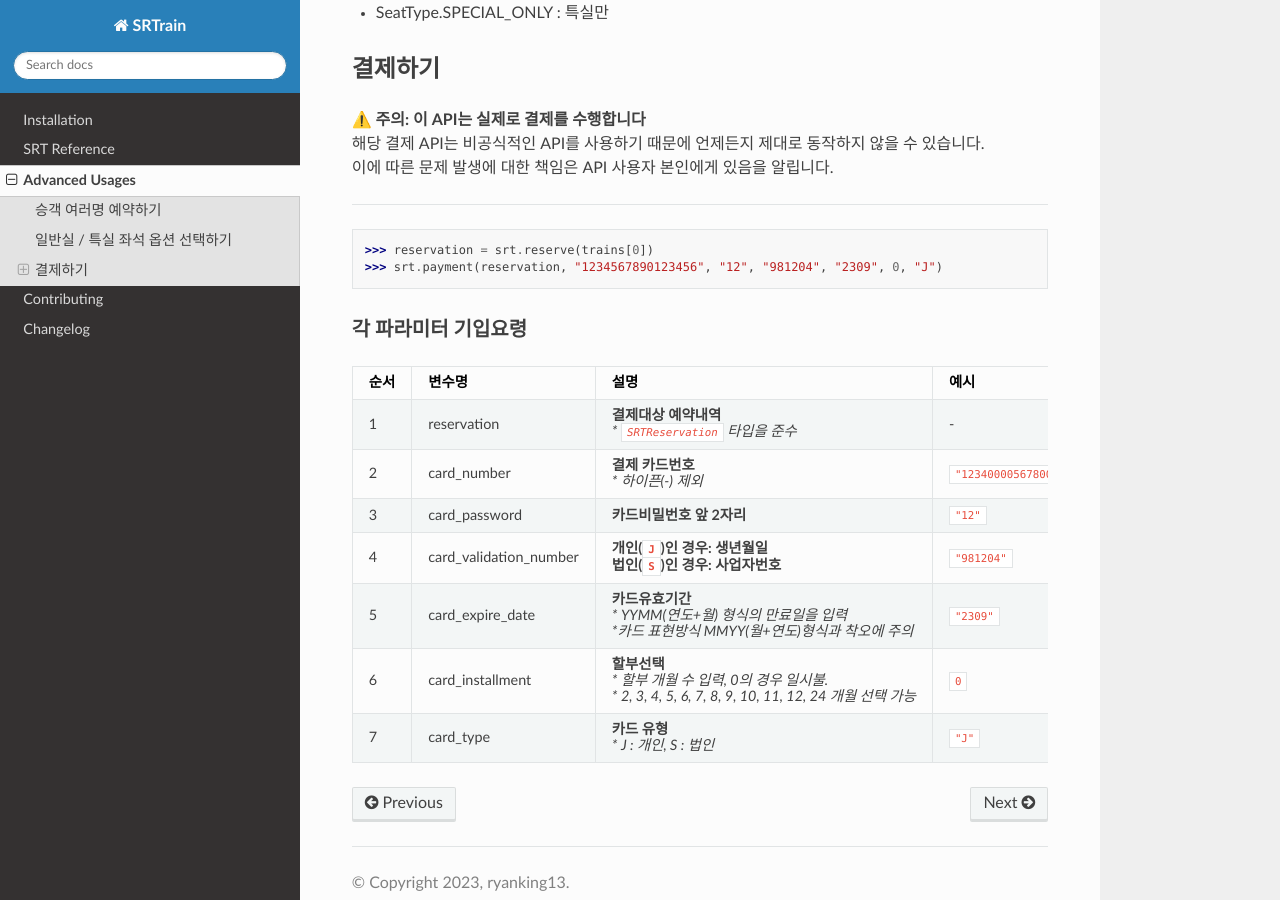
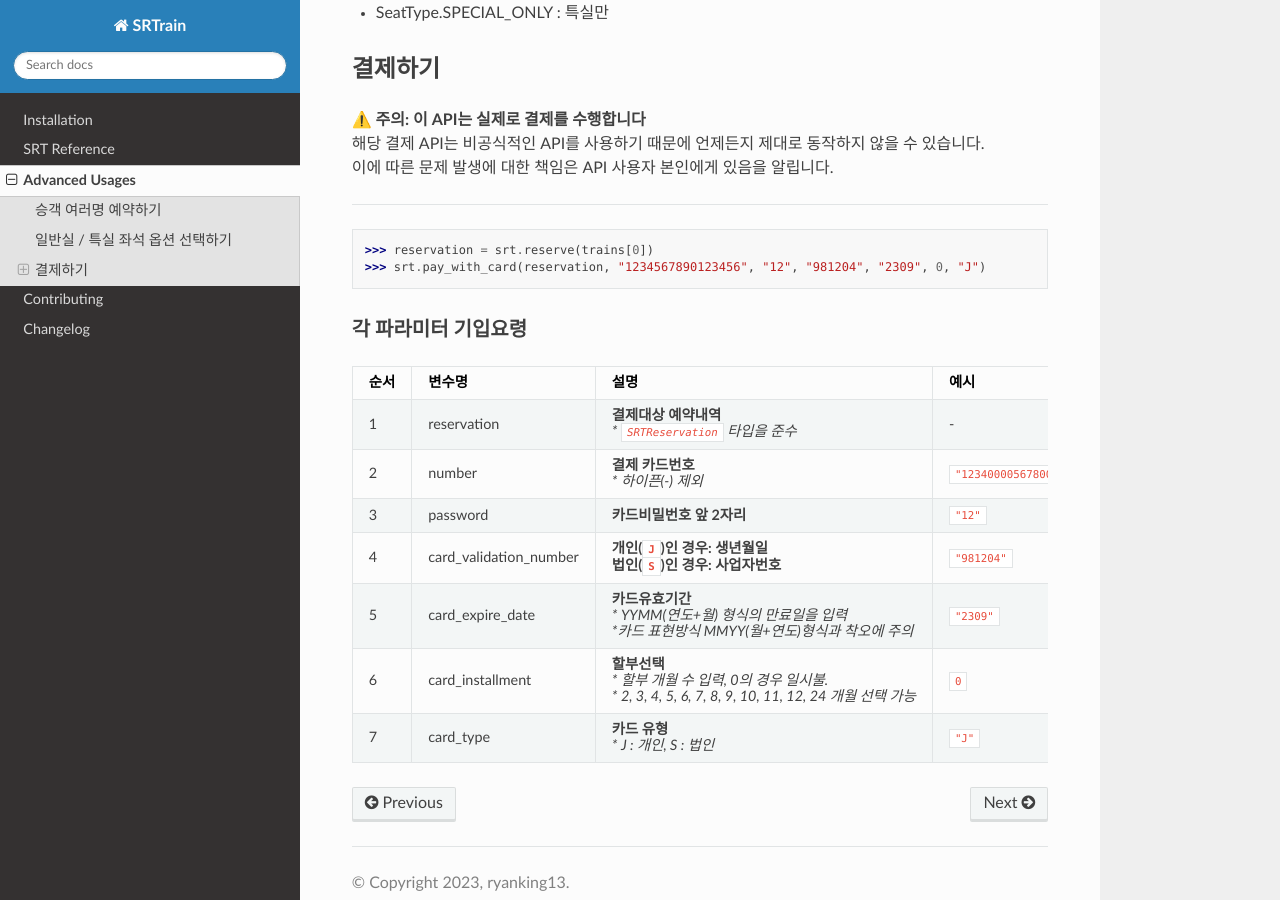
Before and after one commit to ryanking13/SRT, a Sphinx documentation site: the page built from docs/advanced.md, in a window 1280 px wide and 900 px high, scrolled down 1000 px. Built offline with Sphinx 7.4.7 and the Read the Docs theme 2.0.0, drawn with Linux system fonts in a browser that asks for light colours.

Commit message:
fix: payment -> pay_with_card 함수명 변경

````diff
--- a/docs/advanced.md
+++ b/docs/advanced.md
@@ -51,17 +51,17 @@
 
 ```python
 >>> reservation = srt.reserve(trains[0])
->>> srt.payment(reservation, "1234567890123456", "12", "981204", "2309", 0, "J")
+>>> srt.pay_with_card(reservation, "1234567890123456", "12", "981204", "2309", 0, "J")
 ```
 
 ### 각 파라미터 기입요령
 
-| 순서 | 변수명                 | 설명                                                                                                            | 예시                  | 기본 값 |
-| ---- | ---------------------- | ----------------------------------------------------------------------------------------------------------- | -------------------- | ------- |
-| 1    | reservation            | **결제대상 예약내역** <br>_\* `SRTReservation` 타입을 준수_                                                         | -                    | -       |
-| 2    | card_number            | **결제 카드번호** <br>_\* 하이픈(-) 제외_                                                                          | `"1234000056780000"` | -       |
-| 3    | card_password          | **카드비밀번호 앞 2자리**                                                                                        | `"12"`               | -       |
-| 4    | card_validation_number | **개인(`J`)인 경우: 생년월일<br>법인(`S`)인 경우: 사업자번호**                                                        | `"981204"`           | -       |
-| 5    | card_expire_date       | **카드유효기간** <br>_\* YYMM(연도+월) 형식의 만료일을 입력<br>\*카드 표현방식 MMYY(월+연도)형식과 착오에 주의_                 | `"2309"`             | -       |
-| 6    | card_installment       | **할부선택** <br>_\* 할부 개월 수 입력, 0의 경우 일시불.<br> \* 2, 3, 4, 5, 6, 7, 8, 9, 10, 11, 12, 24 개월 선택 가능_   | `0`                  | `0`     |
-| 7    | card_type              | **카드 유형** <br>_\* J : 개인, S : 법인_                                                                       | `"J"`                | `"J"`   |
+| 순서 | 변수명                 | 설명                                                                                                                   | 예시                 | 기본 값 |
+| ---- | ---------------------- | ---------------------------------------------------------------------------------------------------------------------- | -------------------- | ------- |
+| 1    | reservation            | **결제대상 예약내역** <br>_\* `SRTReservation` 타입을 준수_                                                            | -                    | -       |
+| 2    | number                 | **결제 카드번호** <br>_\* 하이픈(-) 제외_                                                                              | `"1234000056780000"` | -       |
+| 3    | password               | **카드비밀번호 앞 2자리**                                                                                              | `"12"`               | -       |
+| 4    | card_validation_number | **개인(`J`)인 경우: 생년월일<br>법인(`S`)인 경우: 사업자번호**                                                         | `"981204"`           | -       |
+| 5    | card_expire_date       | **카드유효기간** <br>_\* YYMM(연도+월) 형식의 만료일을 입력<br>\*카드 표현방식 MMYY(월+연도)형식과 착오에 주의_        | `"2309"`             | -       |
+| 6    | card_installment       | **할부선택** <br>_\* 할부 개월 수 입력, 0의 경우 일시불.<br> \* 2, 3, 4, 5, 6, 7, 8, 9, 10, 11, 12, 24 개월 선택 가능_ | `0`                  | `0`     |
+| 7    | card_type              | **카드 유형** <br>_\* J : 개인, S : 법인_                                                                              | `"J"`                | `"J"`   |
````
Also changed, not shown: 25 other files.
